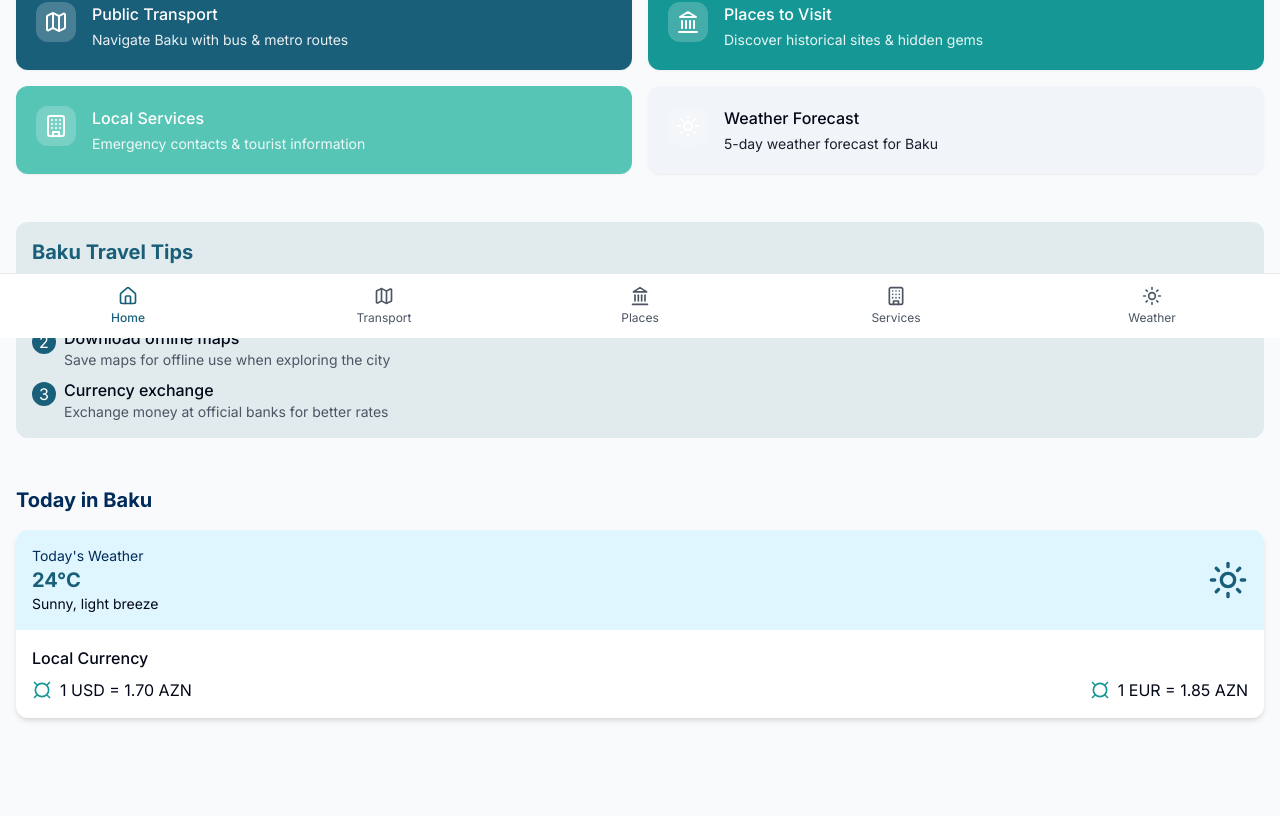
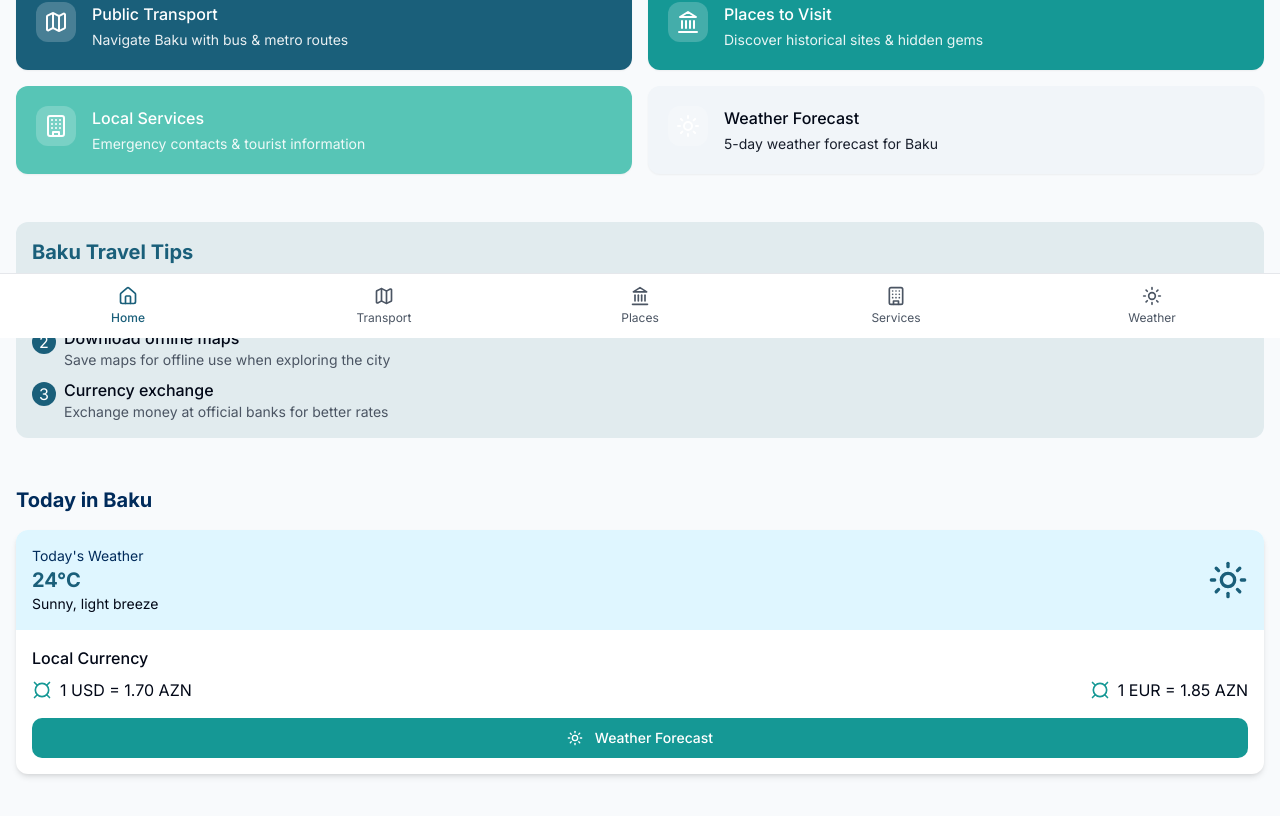
Before and after one commit to mayilzadeyunis/baku-explorer-guide, a React (Vite) app: page / in a window 1280 px wide. Shown: the part 462-1278 px from the top of the page. Built offline with nearby package versions, Linux system fonts and the light colour scheme.

Commit message:
Fix weather tab styling
The AI updated the weather tab to match the styling of other navigation items.

```diff
--- a/src/pages/Index.tsx
+++ b/src/pages/Index.tsx
@@ -5,6 +5,7 @@ import Hero from '@/components/Hero';
 import FeatureCard from '@/components/FeatureCard';
 import { Map, Landmark, Building, Sun, Currency } from 'lucide-react';
 import { Link, useNavigate } from 'react-router-dom';
+import { Button } from '@/components/ui/button';
 
 const Index = () => {
   const navigate = useNavigate();
@@ -87,10 +88,7 @@ const Index = () => {
 
       <section className="p-4 mt-4">
         <h2 className="text-xl font-bold mb-4 text-baku-dark">Today in Baku</h2>
-        <div
-          className="bg-white rounded-xl shadow-md overflow-hidden hover:shadow-lg transition-shadow cursor-pointer"
-          onClick={() => navigate('/weather')}
-        >
+        <div className="bg-white rounded-xl shadow-md overflow-hidden">
           <div className="p-4 bg-baku-light flex justify-between items-center">
             <div>
               <p className="text-sm text-baku-dark">Today's Weather</p>
@@ -111,6 +109,16 @@ const Index = () => {
                 <span>1 EUR = 1.85 AZN</span>
               </div>
             </div>
+            <div className="mt-4 flex justify-center">
+              <Button
+                variant="secondary"
+                className="w-full bg-baku-secondary text-white hover:bg-baku-secondary/90"
+                onClick={() => navigate('/weather')}
+              >
+                <Sun className="mr-1" size={18} />
+                Weather Forecast
+              </Button>
+            </div>
           </div>
         </div>
       </section>
```
